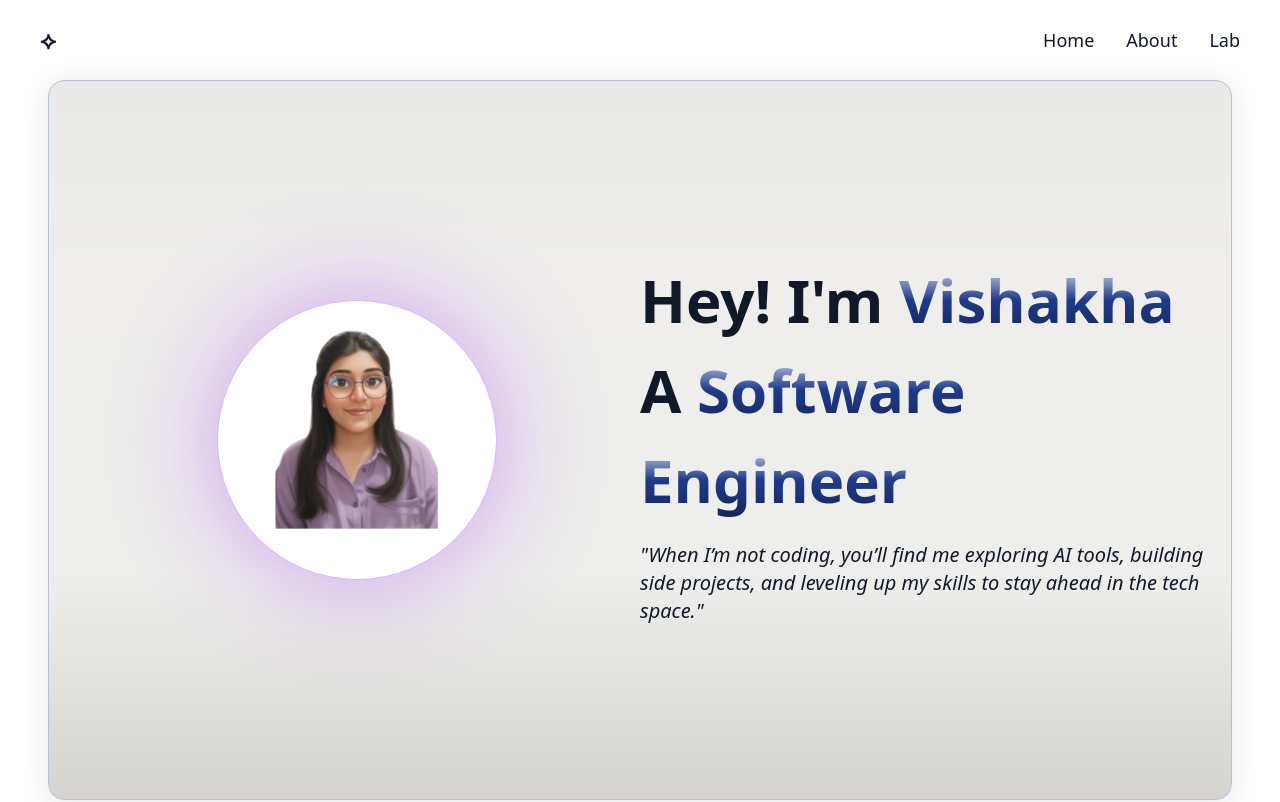
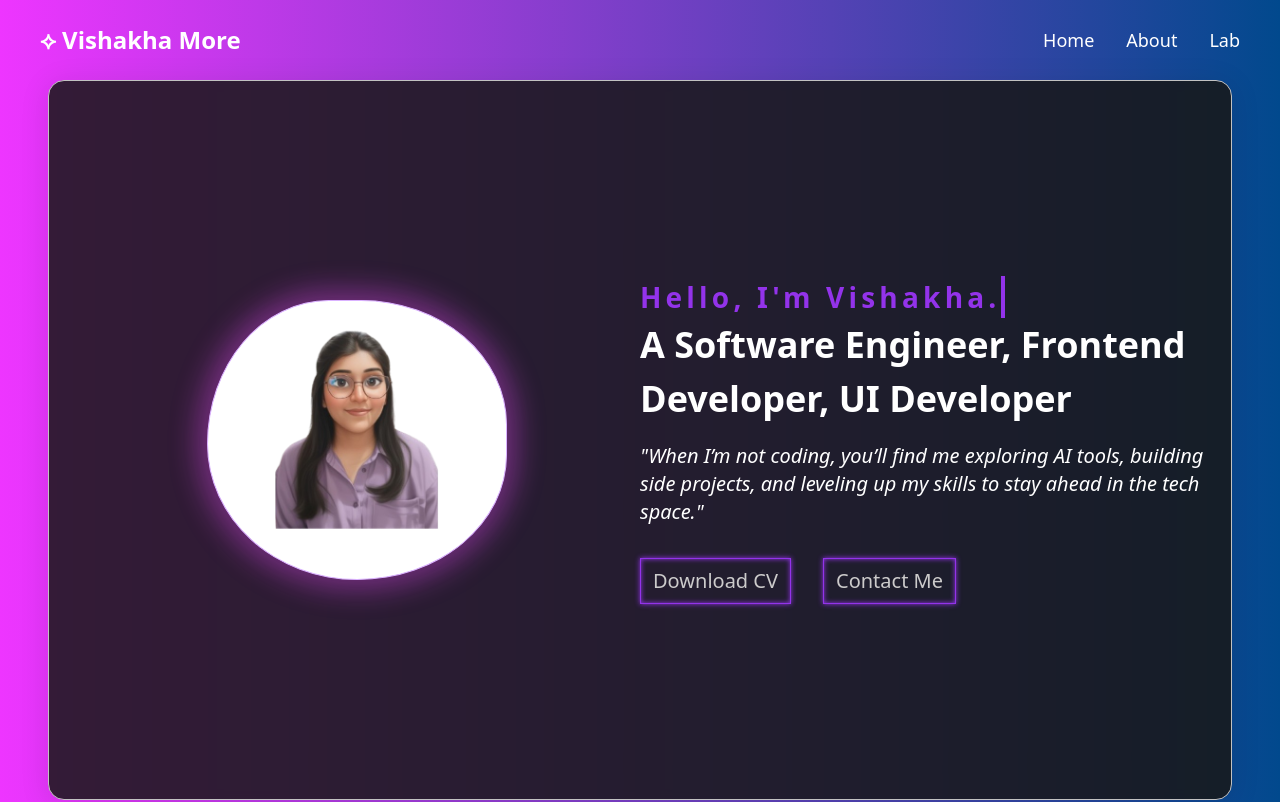
Before and after one commit to Vish-bit/my-portfolio-website, a React (Vite) app: page / in a window 1280 px wide. Shown: the top 802 px of the page. Built offline with nearby package versions, Linux system fonts and the light colour scheme.

Commit message:
about section css

```diff
--- a/src/App.css
+++ b/src/App.css
@@ -4,32 +4,101 @@ html, body {
 }
 
 body{
-  /* background: #000;
-  color: #fff; */
-  /* background-image: linear-gradient(to top, #d6d3d1 0%, #e5e5e5 1%, #f1f5f9 100%); */
+  background-image: linear-gradient(to left, #01498d 0%, #ee35ff 100%);
+  color: #fff;
+}
+.avatar-glow{
+  -webkit-box-shadow:0px 0px 27px 11px rgba(237,76,255,0.35);
+  -moz-box-shadow: 0px 0px 27px 11px rgba(237,76,255,0.35);
+  box-shadow: 0px 0px 27px 11px rgba(237,76,255,0.35);
 }
 
-.avatar-glow{
-  -webkit-box-shadow:0px 0px 101px 4px rgba(169,85,247,0.46);
-  -moz-box-shadow: 0px 0px 101px 4px rgba(169,85,247,0.46);
-  box-shadow: 0px 0px 101px 4px rgba(169,85,247,0.46);
+#home .about.name {
+  overflow: hidden; /* Ensures the content is not revealed until the animation */
+  border-right: .15em solid #9333ea; /* The typwriter cursor */
+  white-space: nowrap; /* Keeps the content on a single line */
+  letter-spacing: .15em; /* Adjust as needed */
+  font-size: 1.75rem;
+  color: #9333ea;
+  animation:
+    typing 3.5s steps(40, end),
+    blink-caret .75s step-end infinite;
 }
 
-h2.intro {
-  font-size: 3.75rem;
+/* The typing effect */
+@keyframes typing {
+  from { width: 0 }
+  to { width: 100% }
 }
-h2.intro span{
-  background: -webkit-linear-gradient(#fff, #1e3a8a, #172554);
-  -webkit-background-clip: text;
-  -webkit-text-fill-color: transparent;
+
+/* The typewriter cursor effect */
+@keyframes blink-caret {
+  from, to { border-color: transparent }
+  50% { border-color: #9333ea; }
+}
+#home .about.role {
+  font-size: 2.25rem;
 }
 .home-bg {
   height: calc(100vh - 80px);
-  /* background: #b8bedd93; */
+  background: #181818dc;
   border-radius: 16px;
   box-shadow: 0 4px 30px rgba(0, 0, 0, 0.1);
   backdrop-filter: blur(5px);
   -webkit-backdrop-filter: blur(5px);
-  border: 1px solid #b8bedd;
-  background-image: linear-gradient(to top, #d5d4d0 0%, #d5d4d0 1%, #eeeeec 31%, #efeeec 75%, #e9e9e7 100%);
+  border: 1px solid #c2c2c2;
 }
+/* 11 */
+.btn {
+  border: 1px solid #9333ea;
+  color: #cccbcb;
+  box-shadow: 0 0 5px #9333ea, 0 0 5px #9333ea inset;
+  transition: all 0.3s ease;
+  padding: 8px 12px;
+  cursor: pointer;
+}
+.btn.secondary-btn:hover{
+  color: white;
+  text-shadow:
+  0 0 20px #9333ea,
+  0 0 50px #9333eae6,
+  0 0 75px #9333eacc,
+  0 0 76px #9333eab3,
+  0 0 77px #9333ea99,
+  0 0 78px #9333ea80,
+  0 0 79px #9333ea66,
+  0 0 80px #9333ea4d,
+  0 0 85px #9333ea33,
+  0 0 99px #9333ea1a;
+}
+.btn.primary-btn:hover{
+  background-color: #9333ea;
+  color: white;
+  text-shadow:
+  0 0 20px #9333ea,
+  0 0 50px #9333eae6,
+  0 0 75px #9333eacc,
+  0 0 76px #9333eab3,
+  0 0 77px #9333ea99,
+  0 0 78px #9333ea80,
+  0 0 79px #9333ea66,
+  0 0 80px #9333ea4d,
+  0 0 85px #9333ea33,
+  0 0 99px #9333ea1a;
+}
+.home-bg img{
+    width: 300px;
+    animation: img 8s ease-in-out infinite;
+    border-radius: 60% 40% 30% 70%/60% 30% 70% 40%;
+}
+@keyframes img{
+    0%{
+        border-radius: 60% 40% 30% 70%/60% 30% 70% 40%;
+    }
+    50%{
+        border-radius: 30% 60% 70% 40%/50% 60% 30% 60%
+    }
+    100%{
+        border-radius: 60% 40% 30% 70%/60% 30% 70% 40%;
+    }
+}
--- a/src/App.jsx
+++ b/src/App.jsx
@@ -8,7 +8,7 @@ import '/src/App.css';
 
 const App = () => {
   return (
-    <div className="bg-[f0e6ef] text-[#111827] font-sans">
+    <div className="font-sans">
       <Navbar />
       <Hero />
       <Experience />
--- a/src/components/Experience.jsx
+++ b/src/components/Experience.jsx
@@ -12,7 +12,7 @@ const Experience = () => {
       <h2 className="text-3xl font-bold mb-10">Work Experience</h2>
       <div className="grid grid-cols-1 md:grid-cols-2 gap-6">
         {experiences.map((exp, i) => (
-          <div key={i} className="bg-gradient-to-r from-purple-900 to-dark rounded-2xl p-6 shadow-lg border border-slate-600">
+          <div key={i} className="bg-gradient-to-r from-slate-900 to-zinc-600 rounded-2xl p-6 shadow-lg border border-slate-600">
             <h3 className="text-xl font-semibold">{exp.title}</h3>
             <p className="text-gray-400 mt-2">{exp.desc}</p>
             <button className="mt-4 text-primary">Learn More →</button>
--- a/src/components/Hero.jsx
+++ b/src/components/Hero.jsx
@@ -15,11 +15,11 @@ const Hero = () => {
           />
         </div>
         <div className="flex flex-col items-start justify-center text-left md:w-1/2">
-          <h2 className="font-bold intro" id="about">
-            Hey! I'm <span className="text-primary ">Vishakha</span>
+          <h2 className="font-semibold about name">
+            Hello, I'm Vishakha.
           </h2>
-          <h2 className="font-bold intro" id="about">
-            A <span className="text-primary">Software Engineer</span>
+          <h2 className="font-bold about role">
+            A Software Engineer, Frontend Developer, UI Developer
           </h2>
           <p className="text-xl mt-4">
             <em>
@@ -28,6 +28,10 @@ const Hero = () => {
               space."
             </em>
           </p>
+          <div className="flex items-center gap-8 mt-8 justify-between">
+            <button className="btn primary-btn text-xl">Download CV</button>
+            <a href="#contact"><button className="btn secondary-btn text-xl">Contact Me</button></a>
+          </div>
         </div>
       </div>
     </section>
--- a/src/components/Navbar.jsx
+++ b/src/components/Navbar.jsx
@@ -3,7 +3,7 @@ import React from "react";
 const Navbar = () => {
   return (
     <nav className="flex justify-between items-center px-10 py-6 bg-dark w-full z-50">
-      <h1 className="text-2xl font-bold text-primary">⟡</h1>
+      <h1 className="text-2xl font-bold text-primary">⟡ Vishakha More</h1>
       <ul className="flex space-x-8 text-lg">
         <li>
           <a href="#home" className="hover:text-primary">
```
Also changed, not shown: src/assets/Avatar-2.png (deleted).
